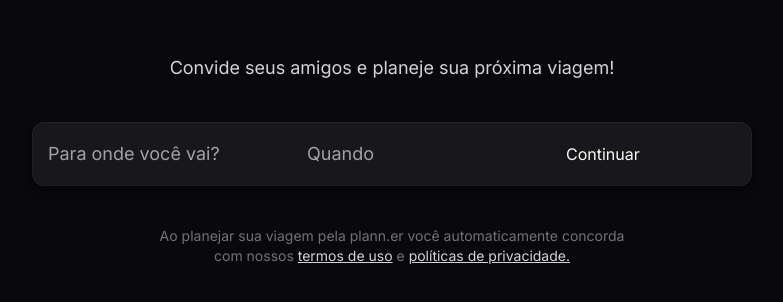
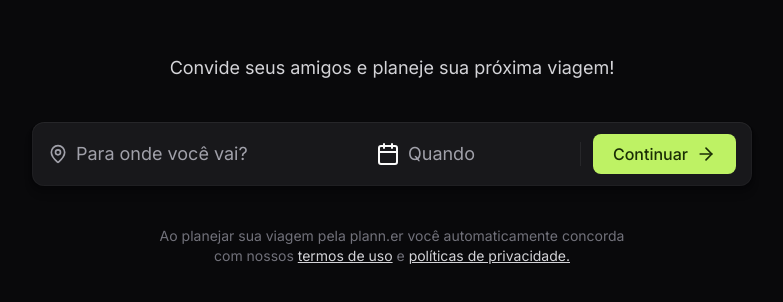
Before and after one commit to Sofia-Magalhaes/nlw-Journey, a React (Vite) app in the folder frontend/: page / in a window 1280 px wide. Shown: the part 240-542 px from the top of the page, without its empty margins (248-1031 px from the left). Built offline with nearby package versions, Linux system fonts and the light colour scheme.

Commit message:
:lipstick: feat: estilizando
estilizando button e o formulario

```diff
--- a/frontend/src/App.tsx
+++ b/frontend/src/App.tsx
@@ -1,4 +1,4 @@
-
+import { MapPin, Calendar, ArrowRight } from "lucide-react";
 
 export function App() {
   return (
@@ -6,11 +6,29 @@
       <div className="max-w-3xl w-full px-6 text-center space-y-10">
         <p className="text-zinc-300 text-lg">Convide seus amigos e planeje sua próxima viagem!</p>
 
-      <div className="h-16 bg-zinc-900 px-4 rounded-xl flex items-center shadow-shape">
-        <input type="text" placeholder="Para onde você vai?" className="bg-transparent text-lg placeholder-zinc-400"/>
-        <input type="text" placeholder="Quando" className="bg-transparent text-lg placeholder-zinc-400"/>
+        {/* Formulario 1 - Para onde você vai? */}
 
-        <button>Continuar</button>
+        <div className="h-16 bg-zinc-900 px-4 rounded-xl flex items-center shadow-shape gap-3">
+          <div className="flex items-center gap-2 flex-1">
+            <MapPin className="size-5 text-zinc-400" />
+            <input type="text" placeholder="Para onde você vai?" className="bg-transparent text-lg placeholder-zinc-400 outline-none" />
+          </div>
+
+          {/* Formulario 2 - Quando */}
+
+          <div className="flex items-center gap-2">
+            <Calendar className="size" />
+            <input type="text" placeholder="Quando" className="bg-transparent text-lg placeholder-zinc-400 w-40 outline-none" />
+          </div>
+
+          <div className="w-px h-6 bg-zinc-800"/>
+
+          {/* Botao */}
+
+          <button className="bg-lime-300 text-lime-950 rounded-lg px-5 py-2 font-medium flex items-center gap-2 hover:bg-lime-400">
+            Continuar
+            <ArrowRight className="size-5"/>
+          </button>
         </div>
 
         <p className="text-sm text-zinc-500">Ao planejar sua viagem pela plann.er você automaticamente concorda <br />
```
Lines whose indentation alone changed are shown as unchanged.
